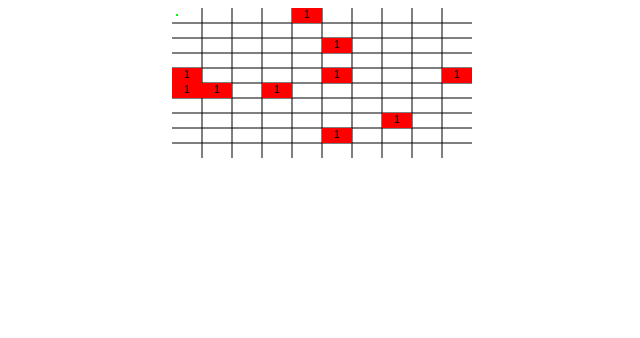
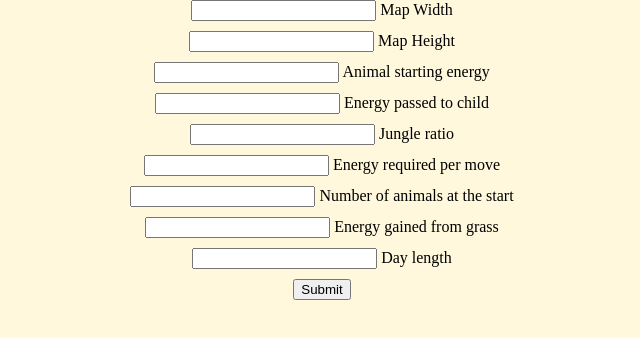
Before and after one commit to Akatroj/animal-simulator-typescript, a website built with Parcel: page src/index.html in a window 1280 px wide. Shown: the whole page, without its empty margins (318-958 px from the left). Built offline with nearby package versions, Linux system fonts and the light colour scheme.

Commit message:
Added config form Canvas is now resized based on viewport and map dimensions

```diff
--- a/package.json
+++ b/package.json
@@ -5,7 +5,8 @@
   "scripts": {
     "test": "echo \"Error: no test specified\" && exit 1",
     "start": "parcel serve src/index.html",
-    "watch": "parcel watch src/index.html"
+    "watch": "parcel watch src/index.html",
+    "build": "parcel build src/index.html"
   },
   "keywords": [],
   "author": "",
--- a/src/config.ts
+++ b/src/config.ts
@@ -34,4 +34,6 @@ if (!configString) {
   config = JSON.parse(configString);
 }
 
+console.log(config);
+
 //TODO: change config to const?
--- a/src/index.css
+++ b/src/index.css
@@ -1,6 +1,35 @@
+body {
+  background-color: cornsilk;
+  overflow: hidden;
+  margin: 0;
+}
+
+#canvas-container {
+  width: 80vw;
+  height: 100vh;
+}
+
 .container {
-    display: flex;
-    justify-content: center;
-    flex-flow: column nowrap;
-    align-items: center;
+  display: flex;
+  flex-flow: column nowrap;
+  justify-content: center;
+  align-items: center;
 }
+
+.config {
+  gap: 10px;
+}
+
+/* Hide arrows on input type="number" */
+
+/* Chrome, Safari, Edge, Opera */
+input::-webkit-outer-spin-button,
+input::-webkit-inner-spin-button {
+  -webkit-appearance: none;
+  margin: 0;
+}
+
+/* Firefox */
+input[type='number'] {
+  -moz-appearance: textfield;
+}
--- a/src/index.html
+++ b/src/index.html
@@ -1,19 +1,56 @@
 <!DOCTYPE html>
 <html lang="en">
-
-<head>
+  <head>
     <meta charset="UTF-8" />
     <meta http-equiv="X-UA-Compatible" content="IE=edge" />
     <meta name="viewport" content="width=device-width, initial-scale=1.0" />
     <title>Animal Simulator</title>
-    <link href="index.css" rel="stylesheet">
-</head>
+    <link href="index.css" rel="stylesheet" />
+  </head>
 
-<body>
-    <div class="container">
-        <canvas id="canvas"></canvas>
+  <body class="container">
+    <form class="container config">
+      <div class="input-wrapper">
+        <input type="number" name="width" />
+        <label for="width">Map Width</label>
+      </div>
+      <div class="input-wrapper">
+        <input type="number" name="height" />
+        <label for="height">Map Height</label>
+      </div>
+      <div class="input-wrapper">
+        <input type="number" name="startEnergy" />
+        <label for="startEnergy">Animal starting energy</label>
+      </div>
+      <div class="input-wrapper">
+        <input type="number" name="energyPassedToChild" pattern="/^(0(\.\d+)?|1(\.0+)?)$/" />
+        <label for="energyPassedToChild">Energy passed to child</label>
+      </div>
+      <div class="input-wrapper">
+        <input type="number" name="jungleRatio" pattern=" /^(0(\.\d+)?|1(\.0+)?)$/" />
+        <label for="jungleRatio">Jungle ratio</label>
+      </div>
+      <div class="input-wrapper">
+        <input type="number" name="moveEnergy" />
+        <label for="moveEnergy">Energy required per move</label>
+      </div>
+      <div class="input-wrapper">
+        <input type="number" name="startAnimalCount" />
+        <label for="startAnimalCount">Number of animals at the start</label>
+      </div>
+      <div class="input-wrapper">
+        <input type="number" name="grassEnergy" />
+        <label for="grassEnergy">Energy gained from grass</label>
+      </div>
+      <div class="input-wrapper">
+        <input type="number" name="dayLength" />
+        <label for="grassEnergy">Day length</label>
+      </div>
+      <button type="submit">Submit</button>
+    </form>
+    <div id="canvas-container" class="container">
+      <canvas id="canvas"></canvas>
     </div>
     <script type="module" src="index.ts" defer></script>
-</body>
-
+  </body>
 </html>
--- a/src/index.ts
+++ b/src/index.ts
@@ -19,3 +19,21 @@ for (let i = 0; i < 10; i++) {
 const view = new CanvasView(map);
 
 view.drawMap();
+
+function onSubmit(e: Event) {
+  e.preventDefault();
+  const form = e.target as HTMLFormElement;
+  const dupa = Object.fromEntries(new FormData(form).entries());
+  console.log(dupa);
+  form.style.display = 'none';
+  const canvasContainer = document.querySelector('#canvas-container') as HTMLDivElement;
+  // canvasContainer.style.visibility = 'visible';
+  canvasContainer.style.display = '';
+}
+
+document.querySelector('form.config')?.addEventListener('submit', e => onSubmit(e));
+
+const canvasContainer = document.querySelector('#canvas-container') as HTMLDivElement;
+canvasContainer.style.display = 'none'; // important
+
+//TODO: ten plik poprawic bo jakis obrzygany jest
--- a/src/model/Directions.ts
+++ b/src/model/Directions.ts
@@ -27,39 +27,29 @@ export class DirectionsUtil {
   }
 
   static toUnitVector(direction: Directions): Vector2d {
-    let result: Vector2d;
     switch (direction) {
       case Directions.North:
-        result = new Vector2d(0, 1);
-        break;
+        return new Vector2d(0, 1);
       case Directions.NorthEast:
-        result = new Vector2d(1, 1);
-        break;
+        return new Vector2d(1, 1);
       case Directions.East:
-        result = new Vector2d(1, 0);
-        break;
+        return new Vector2d(1, 0);
       case Directions.SouthEast:
-        result = new Vector2d(1, -1);
-        break;
+        return new Vector2d(1, -1);
       case Directions.South:
-        result = new Vector2d(0, -1);
-        break;
+        return new Vector2d(0, -1);
       case Directions.SouthWest:
-        result = new Vector2d(-1, -1);
-        break;
+        return new Vector2d(-1, -1);
       case Directions.West:
-        result = new Vector2d(-1, 0);
-        break;
+        return new Vector2d(-1, 0);
       case Directions.NorthWest:
-        result = new Vector2d(-1, 1);
-        break;
+        return new Vector2d(-1, 1);
       default:
         throw new TypeError('Illegal enum state');
     }
-    return result;
   }
 }
 
-console.log(DirectionsUtil.toString(DirectionsUtil.next(Directions.NorthWest, 1)));
+// console.log(DirectionsUtil.toString(DirectionsUtil.next(Directions.NorthWest, 1)));
 
-console.log(DirectionsUtil.toString(DirectionsUtil.randomDirection));
+// console.log(DirectionsUtil.toString(DirectionsUtil.randomDirection));
--- a/src/model/Vector2d.ts
+++ b/src/model/Vector2d.ts
@@ -20,8 +20,8 @@ export class Vector2d {
   }
 }
 
-console.log(new Vector2d(1, 1) === new Vector2d(1, 1));
+// console.log(new Vector2d(1, 1) === new Vector2d(1, 1));
 
-console.log(new Vector2d(1, 1));
+// console.log(new Vector2d(1, 1));
 
-console.log(Object.is(new Vector2d(1, 1), new Vector2d(1, 1)));
+// console.log(Object.is(new Vector2d(1, 1), new Vector2d(1, 1)));
--- a/src/view/CanvasView.ts
+++ b/src/view/CanvasView.ts
@@ -3,36 +3,55 @@ import { WorldMap } from '../model/WorldMap';
 
 export class CanvasView {
   private static readonly CANVAS_NAME = '#canvas';
+  private static readonly CANVAS_CONTAINER_NAME = '#canvas-container';
 
+  private readonly container: HTMLDivElement;
   private readonly canvas: HTMLCanvasElement;
   private readonly context2d: CanvasRenderingContext2D;
-  private readonly cellWidth: number;
-  private readonly cellHeight: number;
+
+  // these will be set by handleResize() method.
+  private cellWidth!: number;
+  private cellHeight!: number;
 
   constructor(private readonly map: WorldMap) {
+    this.container = document.querySelector(
+      CanvasView.CANVAS_CONTAINER_NAME
+    ) as HTMLDivElement;
     this.canvas = document.querySelector(CanvasView.CANVAS_NAME) as HTMLCanvasElement;
     const context = this.canvas.getContext('2d');
     if (!context) throw new ReferenceError('Cannot get canvas context');
     this.context2d = context;
-    this.cellWidth = Math.floor(this.canvas.width / this.map.width);
-    this.cellHeight = Math.floor(this.canvas.height / this.map.height);
+    this.handleResize();
 
     this.context2d.textAlign = 'center';
     this.context2d.textBaseline = 'middle';
+
+    window.addEventListener('resize', () => {
+      this.handleResize();
+      this.drawMap();
+    });
   }
 
   clear(): void {
-    this.context2d.clearRect(0, 0, this.canvas.width, this.canvas.height);
+    this.context2d.fillStyle = 'white';
+    this.context2d.fillRect(0, 0, this.canvas.width, this.canvas.height);
   }
 
-  drawCellBorders(): void {
-    // vertical
+  drawBorders(): void {
+    // border around
+    this.context2d.moveTo(0, 0);
+    this.context2d.lineTo(this.canvas.width, 0);
+    this.context2d.lineTo(this.canvas.width, this.canvas.height);
+    this.context2d.lineTo(0, this.canvas.height);
+    this.context2d.lineTo(0, 0);
+
+    // vertical cell borders
     for (let i = this.cellWidth; i < this.canvas.width; i += this.cellWidth) {
       this.context2d.moveTo(i, 0);
       this.context2d.lineTo(i, this.canvas.height);
     }
 
-    // horizontal
+    // horizontal cell borders
     for (let i = this.cellHeight; i < this.canvas.height; i += this.cellHeight) {
       this.context2d.moveTo(0, i);
       this.context2d.lineTo(this.canvas.width, i);
@@ -71,12 +90,29 @@ export class CanvasView {
 
   drawMap(): void {
     this.clear();
-    this.drawCellBorders();
     this.drawCells();
+    this.drawBorders();
   }
 
   private mapPosToCanvasPos(mapPos: Vector2d): [number, number] {
     return [mapPos.x * this.cellWidth, mapPos.y * this.cellHeight];
+  }
+
+  private handleResize(): void {
+    const style = window.getComputedStyle(this.container);
+
+    // prettier-ignore
+    const [containerWidth, containerHeight] = [style.width, style.height].map(el =>parseInt(el));
+
+    // calculate width and height as a common multiple of window size and map size.
+    const height = Math.floor(containerHeight / this.map.height) * this.map.height;
+    const width = Math.floor(containerWidth / this.map.width) * this.map.width;
+
+    const mapRatio = this.map.width / this.map.height;
+    this.canvas.height = Math.min(width / mapRatio, height);
+    this.canvas.width = Math.min(height * mapRatio, width);
+    this.cellWidth = Math.floor(this.canvas.width / this.map.width);
+    this.cellHeight = Math.floor(this.canvas.height / this.map.height);
   }
 }
 
```
